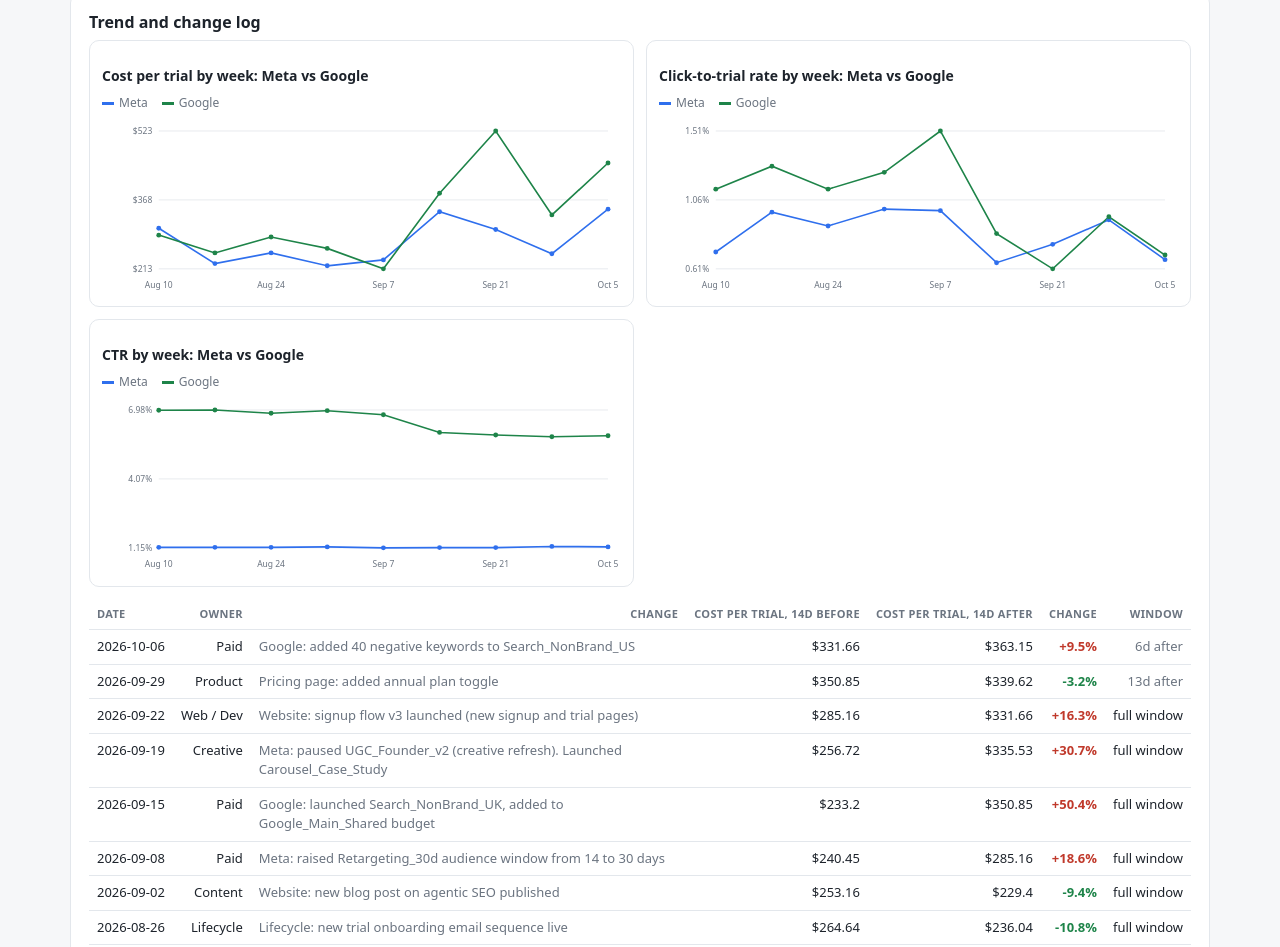
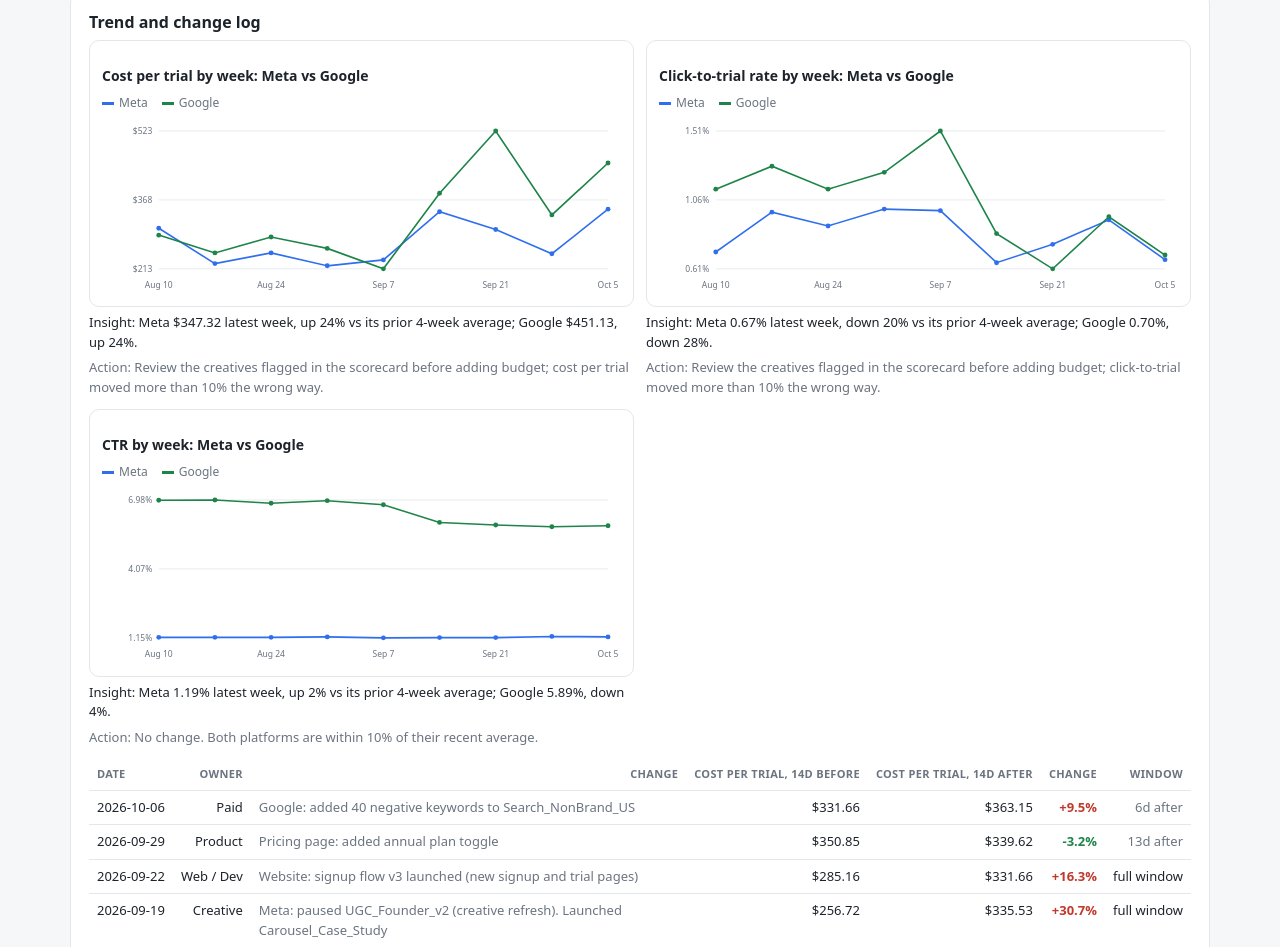
Before and after one commit to arjha10-max/creative-reporting-agent, a plain HTML site: page docs/paid-dashboard.html in a window 1280 px wide. Shown: the part 2331-3278 px from the top of the page. Drawn offline with Linux system fonts and the light colour scheme.

Commit message:
Replace published paid dashboard with version that has insight and action under each trend chart
Co-Authored-By: Claude Haiku 5.5 <noreply@anthropic.com>
Claude-Session: https://claude.ai/code/session_01Fd3CEX5xhfWcD3FS3aLVz2

```diff
--- a/docs/paid-dashboard.html
+++ b/docs/paid-dashboard.html
@@ -151,6 +151,10 @@ main > section { min-width: 0; }
 
 details.calc summary { cursor: pointer; font-weight: 600; font-size: 14px; padding: 4px 0; }
 details.calc[open] summary { margin-bottom: 8px; }
+
+.chart-wrap { display: flex; flex-direction: column; gap: 6px; min-width: 0; }
+.chart-insight { margin: 0; font-size: 13px; color: var(--ink); }
+.chart-reco { margin: 0; font-size: 13px; color: var(--muted); }
 
 </style>
 </head>
@@ -1112,6 +1116,20 @@ window.REPORT_DATA = {
       "google_ctr": 0.0589
     }
   ],
+  "chart_notes": {
+    "cost_per_trial": {
+      "insight": "Meta $347.32 latest week, up 24% vs its prior 4-week average; Google $451.13, up 24%.",
+      "reco": "Review the creatives flagged in the scorecard before adding budget; cost per trial moved more than 10% the wrong way."
+    },
+    "click_to_trial": {
+      "insight": "Meta 0.67% latest week, down 20% vs its prior 4-week average; Google 0.70%, down 28%.",
+      "reco": "Review the creatives flagged in the scorecard before adding budget; click-to-trial moved more than 10% the wrong way."
+    },
+    "ctr": {
+      "insight": "Meta 1.19% latest week, up 2% vs its prior 4-week average; Google 5.89%, down 4%.",
+      "reco": "No change. Both platforms are within 10% of their recent average."
+    }
+  },
   "tags": {
     "concept": [
       {
@@ -1658,19 +1676,23 @@ window.REPORT_DATA = {
 
   function renderCharts() {
     const tr = R.trend;
+    const note = (key, card) => h("div", { class: "chart-wrap" },
+      card,
+      h("p", { class: "chart-insight", text: "Insight: " + R.chart_notes[key].insight }),
+      h("p", { class: "chart-reco", text: "Action: " + R.chart_notes[key].reco }));
     document.getElementById("trend").replaceChildren(
-      lineChart("Cost per trial by week: Meta vs Google", [
+      note("cost_per_trial", lineChart("Cost per trial by week: Meta vs Google", [
         { cls: "meta", points: tr.map(t => ({ x: t.week, y: t.meta_cost_per_trial })) },
         { cls: "google", points: tr.map(t => ({ x: t.week, y: t.google_cost_per_trial })) },
-      ], v => "$" + v.toFixed(0), ["Meta", "Google"]),
-      lineChart("Click-to-trial rate by week: Meta vs Google", [
+      ], v => "$" + v.toFixed(0), ["Meta", "Google"])),
+      note("click_to_trial", lineChart("Click-to-trial rate by week: Meta vs Google", [
         { cls: "meta", points: tr.map(t => ({ x: t.week, y: t.meta_click_to_trial })) },
         { cls: "google", points: tr.map(t => ({ x: t.week, y: t.google_click_to_trial })) },
-      ], v => (v * 100).toFixed(2) + "%", ["Meta", "Google"]),
-      lineChart("CTR by week: Meta vs Google", [
+      ], v => (v * 100).toFixed(2) + "%", ["Meta", "Google"])),
+      note("ctr", lineChart("CTR by week: Meta vs Google", [
         { cls: "meta", points: tr.map(t => ({ x: t.week, y: t.meta_ctr })) },
         { cls: "google", points: tr.map(t => ({ x: t.week, y: t.google_ctr })) },
-      ], v => (v * 100).toFixed(2) + "%", ["Meta", "Google"]),
+      ], v => (v * 100).toFixed(2) + "%", ["Meta", "Google"])),
     );
 
     const pick = dim => (R.tags[dim] || []).filter(e => e.cost_per_trial != null).map(e => ({ label: e.value, value: e.cost_per_trial }));
```
